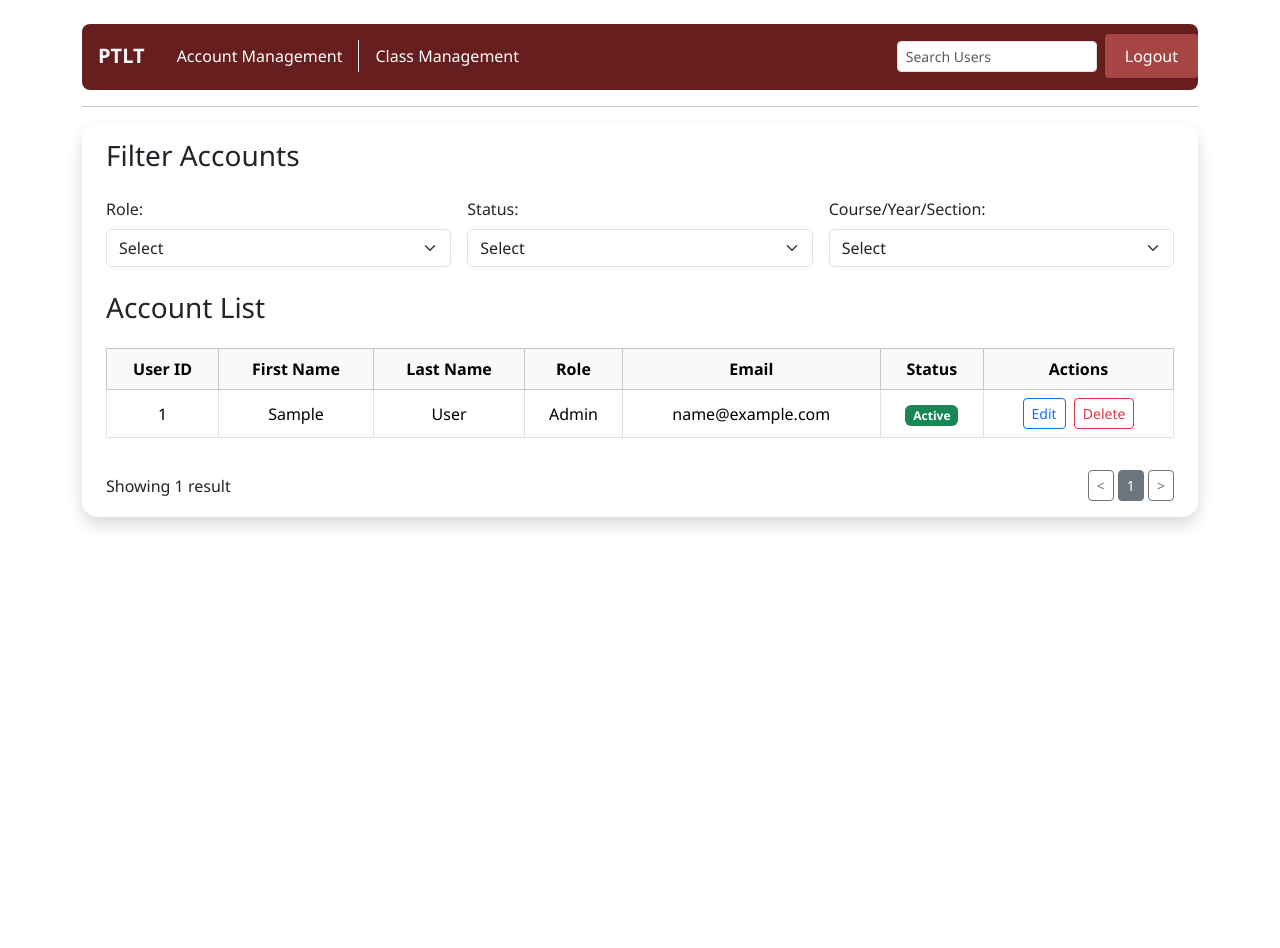
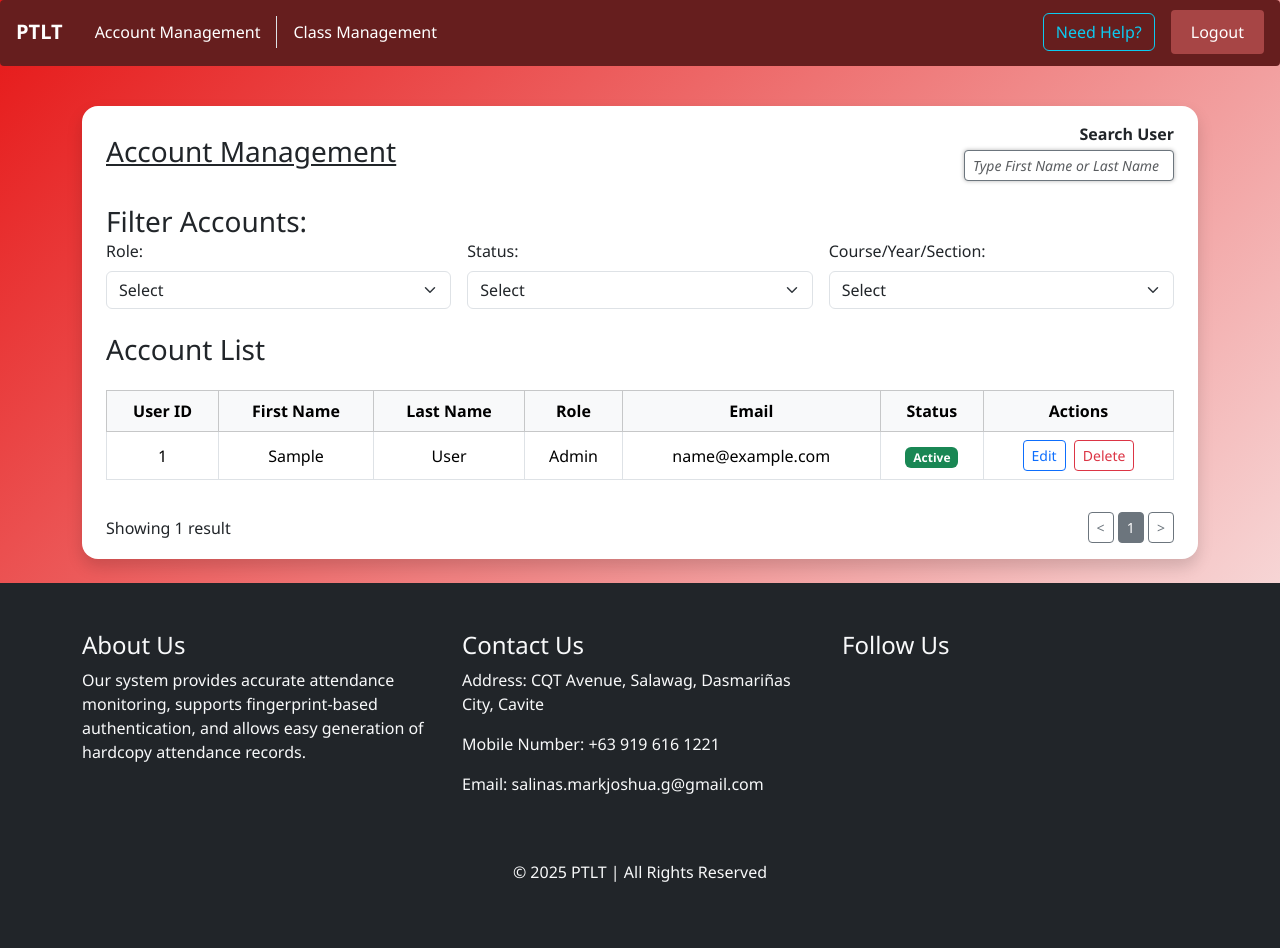
Before and after one commit to Lailebisnotavailable/PTLT---WebApp, a Django app: page /account_management/ in a window 1280 px wide. Before the commit the page ends 528 px from the top, so only its background shows below. Run offline with Django 5.2, Linux system fonts and the light colour scheme; tables that the repository leaves empty hold one stand-in row (values such as "Sample post").

Commit message:
Navbar and Footer bar html created and applied

```diff
--- a/PTLT/settings.py
+++ b/PTLT/settings.py
@@ -81,7 +81,7 @@ DATABASES = {
         'USER': 'root',
         'PASSWORD': '',
         'HOST': 'localhost',
-        'PORT': '3307',
+        'PORT': '3306',
     }
 }
 
--- a/PTLT_App/static/css/account_management.css
+++ b/PTLT_App/static/css/account_management.css
@@ -69,6 +69,7 @@ body {
 
 
 
+
 h2 {
   color: #343a40;
 }
--- a/PTLT_App/templates/account_management.html
+++ b/PTLT_App/templates/account_management.html
@@ -1,5 +1,7 @@
-<!DOCTYPE html>
-<html lang="en">
+{% extends "admin_navbar.html" %}
+{% load static %}
+
+{% block content %}
 <head>
     <!-- Always Include -->
     <meta charset="UTF-8">
@@ -14,33 +16,27 @@
     {% load static %}
     <link rel="stylesheet" href="{% static 'css/account_management.css' %}">
 </head>
-<body>
+<body style="background: linear-gradient(135deg, #e61717, #ea4444, #ee7272, #f29f9f, #f6cdcd, #fafafa);">
 
 <div class="container py-4 custom-min-width">
-
-    <!-- Top Navigation Bar -->
-    <div class="d-flex justify-content-between rounded-3 align-items-center mb-3 nav_top">
-        <div class="d-flex align-items-center nav_links">
-            <strong class="pe-3 me-3 fs-5 ptlt">PTLT</strong>
-            <a href="http://127.0.0.1:8000/account_management" class="text-decoration-none border-end pe-3 me-3 custom-link">Account Management</a>
-            <a href="http://127.0.0.1:8000/class_management" class="text-decoration-none custom-link">Class Management </a>
-        </div>
-        <div class="d-flex align-items-center gap-2">
-            <input type="text" id="search-input" class="form-control form-control-sm"
-       placeholder="Search Users" style="width: 200px;"
-       oninput="this.value = this.value.replace(/[^a-zA-Z\s]/g, '')">
-
-            <a href="{% url 'logout' %}" class="btn btn-outline-danger logout_btn">Logout</a>
-        </div>
-    </div>
-
-    <hr>
 
     <!-- Main Content Container -->
     <div class="container py-3 bg-white shadow rounded-4 p-4">
 
         <!-- Filter Bar -->
-        <h3 class="mb-4">Filter Accounts</h3>
+        <div class="d-flex justify-content-between align-items-center mb-4">
+            <h3 class="mb-0 text-decoration-underline">Account Management</h3>
+
+            <div class="d-flex flex-column align-items-end">
+                <label for="search-input" class="form-label mb-1 fw-semibold">Search User</label>
+                    <input type="text" id="search-input" class="form-control form-control-sm border-secondary"
+                    placeholder="Type First Name or Last Name"
+                    style="width: 210px; box-shadow: 0 0 4px rgba(0, 0, 0, 0.3); font-style: italic;"
+                    oninput="this.value = this.value.replace(/[^a-zA-Z\s]/g, '')">
+            </div>
+        </div>
+
+        <h3 class="mb-0">Filter Accounts:</h3>
         <div class="row g-3 mb-4">
             <div class="col-md-4">
                 <label for="role" class="form-label">Role:</label>
@@ -121,5 +117,26 @@
 </div>
 <form style="display:none;">{% csrf_token %}</form>
 <script src="{% static 'js/account_management_actions.js' %}"></script>
+
+<!-- Help Guide Modal -->
+<div class="modal fade" id="helpGuideModal" tabindex="-1" aria-labelledby="helpGuideLabel" aria-hidden="true">
+  <div class="modal-dialog modal-xl modal-dialog-centered">
+    <div class="modal-content shadow">
+      <div class="modal-header bg-info text-white">
+        <h5 class="modal-title" id="helpGuideLabel">Help Guide</h5>
+        <button type="button" class="btn-close" data-bs-dismiss="modal" aria-label="Close"></button>
+      </div>
+      <div class="modal-body d-flex justify-content-center" id="helpSlide">
+        <img id="helpImage" src="" alt="Help Guide Step" class="img-fluid rounded shadow" style="max-height: 75vh;" />
+      </div>
+      <div class="modal-footer d-flex justify-content-between">
+        <button id="prevHelp" class="btn btn-secondary">Previous</button>
+        <button id="nextHelp" class="btn btn-primary">Next</button>
+      </div>
+    </div>
+  </div>
+</div>
+
 </body>
-</html>
+
+{% endblock %}
--- /dev/null
+++ b/PTLT_App/templates/admin_navbar.html
@@ -0,0 +1,116 @@
+{% load static %}
+<!DOCTYPE html>
+<html lang="en">
+
+<!-- Admin Top Navigation Bar -->
+<div class="d-flex justify-content-between align-items-center mb-3 nav_top">
+    <div class="d-flex align-items-center nav_links">
+    <strong class="pe-3 me-3 fs-5 ptlt">PTLT</strong>
+    <a href="{% url 'account_management' %}" class="text-decoration-none border-end pe-3 me-3 custom-link">Account Management</a>
+    <a href="{% url 'class_management' %}" class="text-decoration-none custom-link">Class Management</a>
+    </div>
+
+  <div class="d-flex align-items-center gap-3 pe-3">
+    <button id="helpBtn" class="btn btn-outline-info" type="button">Need Help?</button>
+    <a href="{% url 'logout' %}" class="btn btn-outline-danger logout_btn">Logout</a>
+  </div>
+</div>
+
+<!-- Help Guide Modal -->
+<div class="modal fade" id="helpGuideModal" tabindex="-1" aria-labelledby="helpGuideLabel" aria-hidden="true">
+  <div class="modal-dialog modal-xl modal-dialog-centered">
+    <div class="modal-content shadow">
+      <div class="modal-header bg-info text-white">
+        <h5 class="modal-title" id="helpGuideLabel">Help Guide</h5>
+        <button type="button" class="btn-close" data-bs-dismiss="modal" aria-label="Close"></button>
+      </div>
+      <div class="modal-body d-flex justify-content-center" id="helpSlide">
+        <img id="helpImage" src="{% static 'image/acc_management_inst.png' %}" alt="Help Guide Step" class="img-fluid rounded shadow" style="max-height: 75vh;" />
+      </div>
+      <div class="modal-footer d-flex justify-content-between">
+        <button id="prevHelp" class="btn btn-secondary">Previous</button>
+        <button id="nextHelp" class="btn btn-primary">Next</button>
+      </div>
+    </div>
+  </div>
+</div>
+
+<script>
+  document.addEventListener("DOMContentLoaded", function () {
+    const helpImage = document.getElementById("helpImage");
+    const helpSteps = [
+      "{% static 'image/acc_management_inst.png' %}",
+      "{% static 'image/acc_management_inst2.png' %}",
+      "{% static 'image/schedule_inst.png' %}"
+    ];
+
+    let currentStep = 0;
+
+    function updateImage() {
+      helpImage.src = helpSteps[currentStep];
+    }
+
+    document.getElementById("prevHelp").addEventListener("click", function () {
+      if (currentStep > 0) {
+        currentStep--;
+        updateImage();
+      }
+    });
+
+    document.getElementById("nextHelp").addEventListener("click", function () {
+      if (currentStep < helpSteps.length - 1) {
+        currentStep++;
+        updateImage();
+      }
+    });
+
+    document.getElementById("helpBtn").addEventListener("click", function () {
+      const modal = new bootstrap.Modal(document.getElementById("helpGuideModal"));
+      modal.show();
+    });
+  });
+</script>
+
+<main>
+    {% block content %}{% endblock %}
+
+</main>
+
+<!-- Footer section -->
+<footer class="footer bg-dark text-light py-5">
+  <div class="container"> <!-- ✅ Add container here to center content -->
+    <div class="row">
+      <div class="col-md-4 mb-4">
+        <h4>About Us</h4>
+        <p>
+            Our system provides accurate attendance monitoring, supports fingerprint-based authentication, and allows easy generation of hardcopy attendance records.
+        </p>
+      </div>
+
+      <div class="col-md-4 mb-4">
+        <h4>Contact Us</h4>
+        <p><i class="fa fa-map-marker-alt"></i> Address: CQT Avenue, Salawag, Dasmariñas City, Cavite</p>
+        <p><i class="fa fa-phone"></i> Mobile Number: +63 919 616 1221 </p>
+        <p><i class="fa fa-envelope"></i> Email: salinas.markjoshua.g@gmail.com</p>
+      </div>
+
+      <div class="col-md-4 mb-4">
+        <h4>Follow Us</h4>
+        <p>
+          <a href="#" class="me-2"><i class="fab fa-facebook-f"></i></a>
+          <a href="#" class="me-2"><i class="fab fa-twitter"></i></a>
+          <a href="#" class="me-2"><i class="fab fa-instagram"></i></a>
+          <a href="#" class="me-2"><i class="fab fa-youtube"></i></a>
+        </p>
+      </div>
+    </div>
+  </div>
+  <!-- Optional: add container to footer-bottom too if it’s also misaligned -->
+  <div class="footer-bottom text-center mt-4">
+    <p>&copy; 2025 PTLT | All Rights Reserved</p>
+  </div>
+</footer>
+
+
+</body>
+</html>
--- a/PTLT_App/urls.py
+++ b/PTLT_App/urls.py
@@ -1,5 +1,7 @@
 from django.urls import path, include
 from . import views
+from django.contrib.auth import views as auth_views
+
 
 urlpatterns = [
     path('', views.login_view, name='login'),
--- a/PTLT_App/views.py
+++ b/PTLT_App/views.py
@@ -341,7 +341,7 @@ def reset_password(request, encoded_email, token):
 def student_attendance_records(request):
     return render(request, 'student_attendance_records.html')
 
-@login_required
+
 def instructor_schedule(request):
     user = request.user
     try:
```
Also changed, not shown: PTLT_App/templates/class_management.html (+7 -20 lines), PTLT_App/templates/inst_navbar.html (added, +115 -0 lines), PTLT_App/templates/student_attendance_records.html (+7 -79 lines), PTLT_App/static/image/acc_management_inst.png (added), PTLT_App/static/image/acc_management_inst2.png (added).
